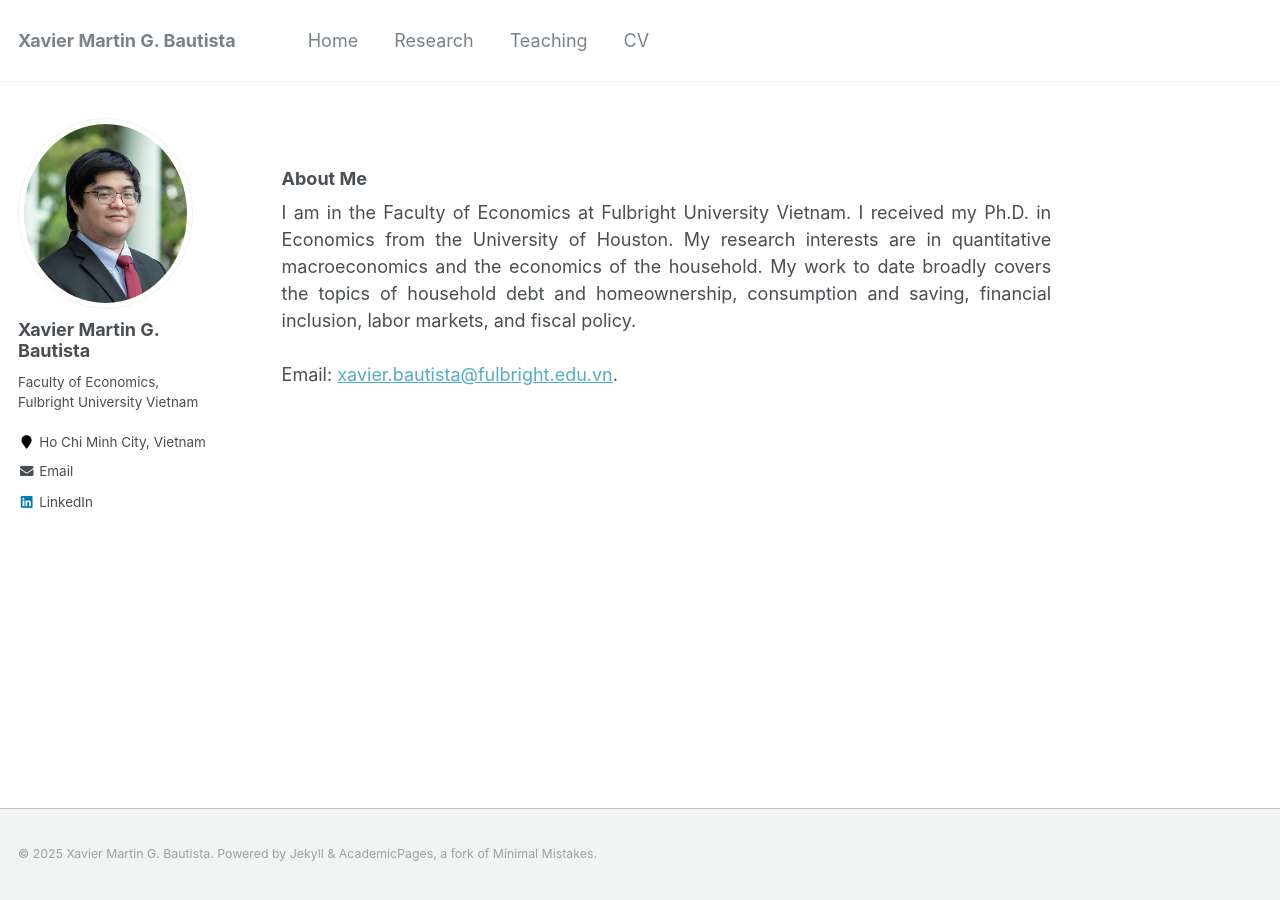
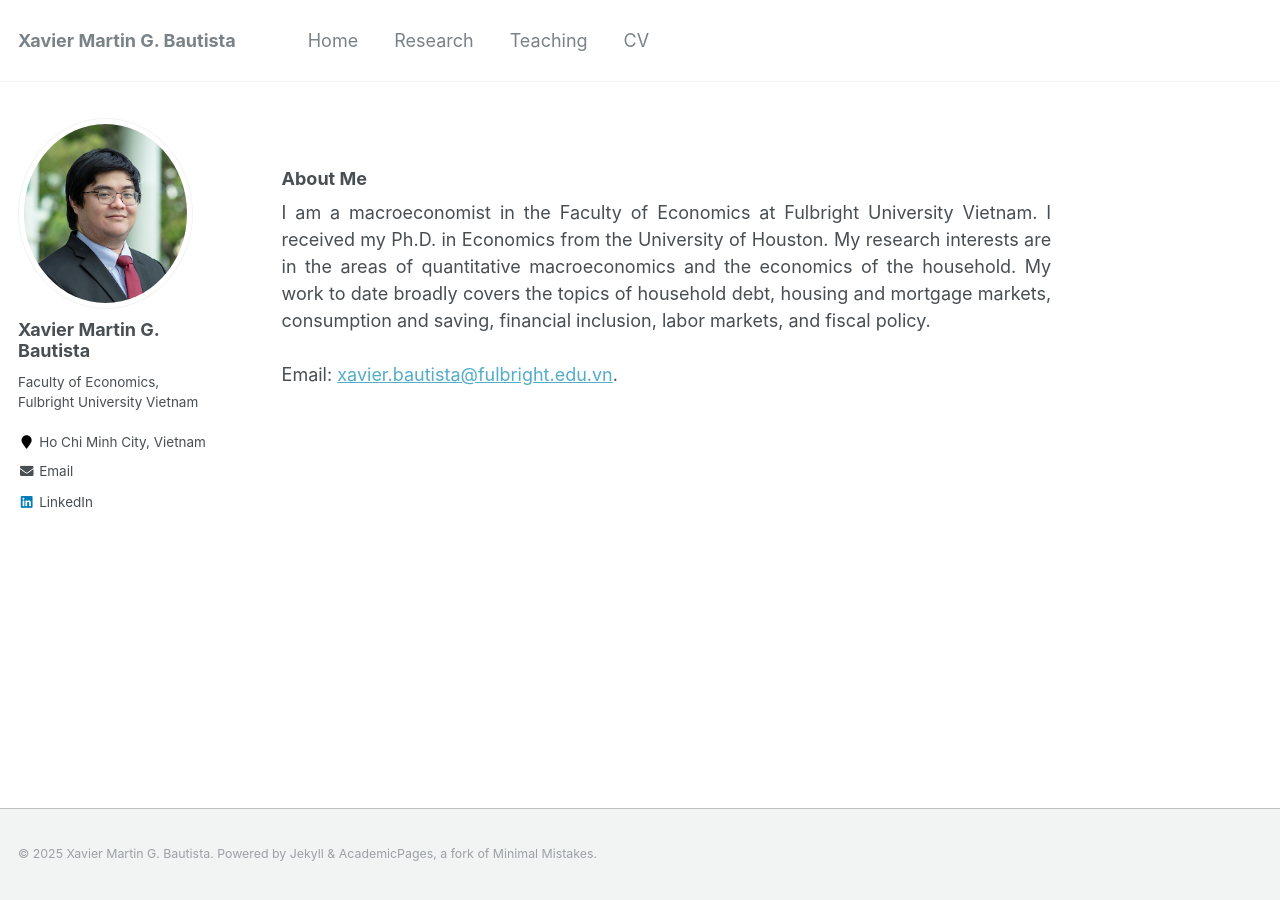
Before and after one commit to xmgbautista/xmgbautista.github.io, a Jekyll site: the page built from _pages/about.md, in a window 1280 px wide. Built offline with Jekyll 4.4.1, drawn with Linux system fonts in a browser that asks for light colours.

Commit message:
Update about.md

```diff
--- a/_pages/about.md
+++ b/_pages/about.md
@@ -18,7 +18,7 @@ redirect_from:
 ### About Me
 
 <p style='text-align: justify;'>
-I am in the Faculty of Economics at Fulbright University Vietnam. I received my Ph.D. in Economics from the University of Houston. My research interests are in quantitative macroeconomics and the economics of the household. My work to date broadly covers the topics of household debt and homeownership, consumption and saving, financial inclusion, labor markets, and fiscal policy.
+I am a macroeconomist in the Faculty of Economics at Fulbright University Vietnam. I received my Ph.D. in Economics from the University of Houston. My research interests are in the areas of quantitative macroeconomics and the economics of the household. My work to date broadly covers the topics of household debt, housing and mortgage markets, consumption and saving, financial inclusion, labor markets, and fiscal policy.
 <br>
 <br>
 
```
